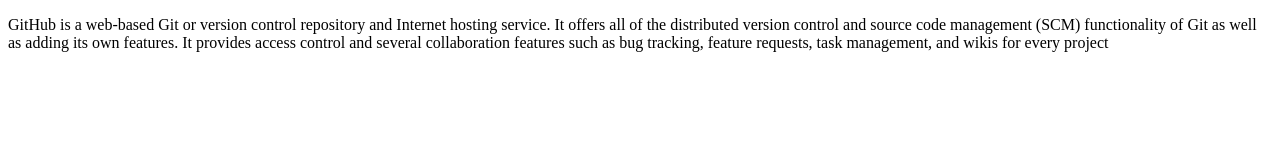
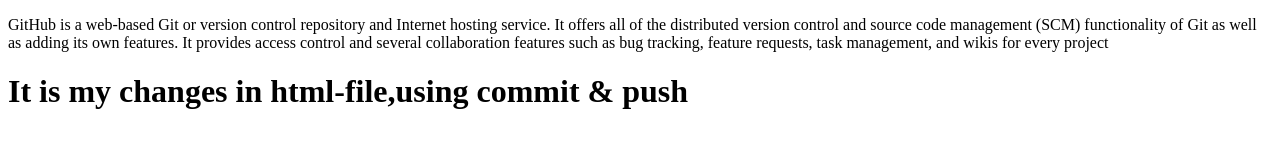
Before and after one commit to pbaykovskyy/hello-world-github, a plain HTML site: page index.html in a window 1280 px wide. Drawn offline with Linux system fonts and the light colour scheme.

Commit message:
changes in text file,using commit & push

```diff
--- a/index.html
+++ b/index.html
@@ -6,5 +6,7 @@
 <body>
 <p> GitHub is a web-based Git or version control repository and Internet hosting service. It offers all of the distributed version control and source code management (SCM) functionality of Git as well as adding its own features. It provides access control and several collaboration features such as bug tracking, feature requests, task management, and wikis for every project</p>
 
+<h1>It is my changes in html-file,using commit & push</h1>
+
 </body>
 </html>
```
